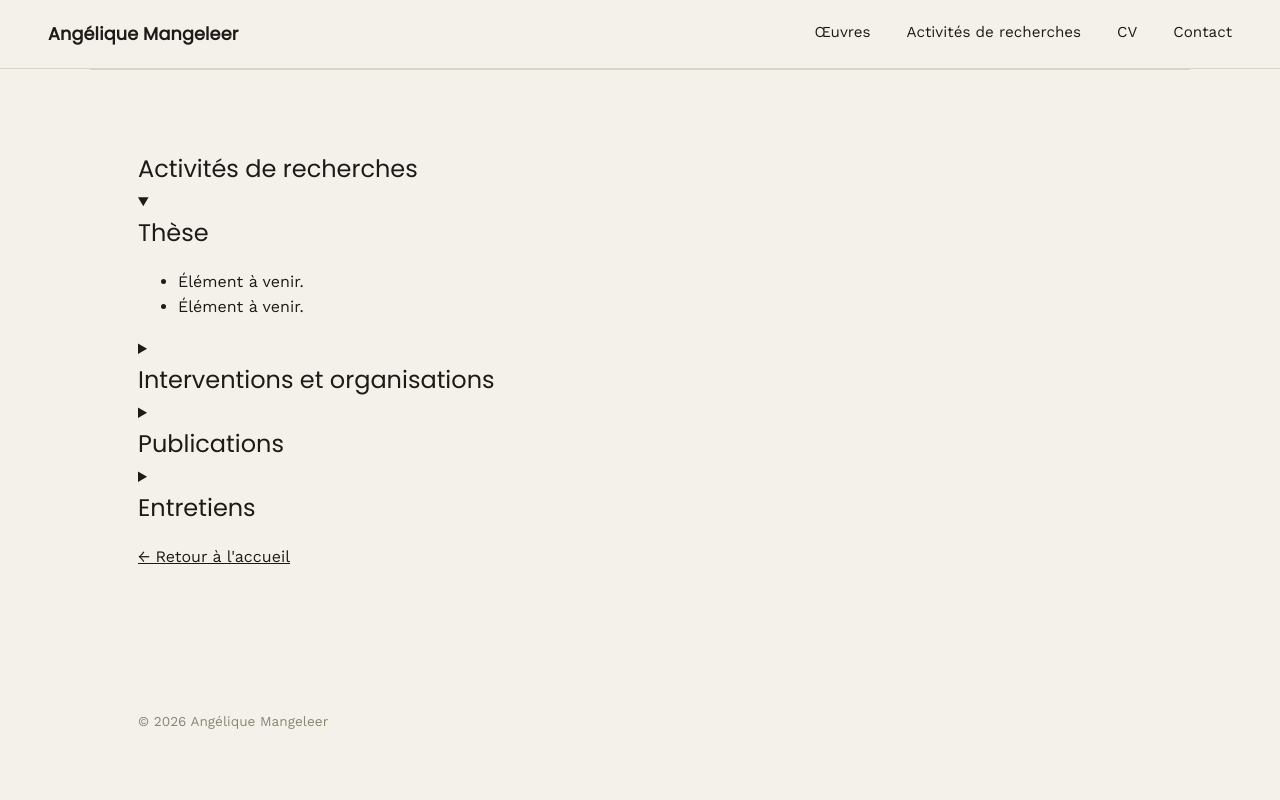
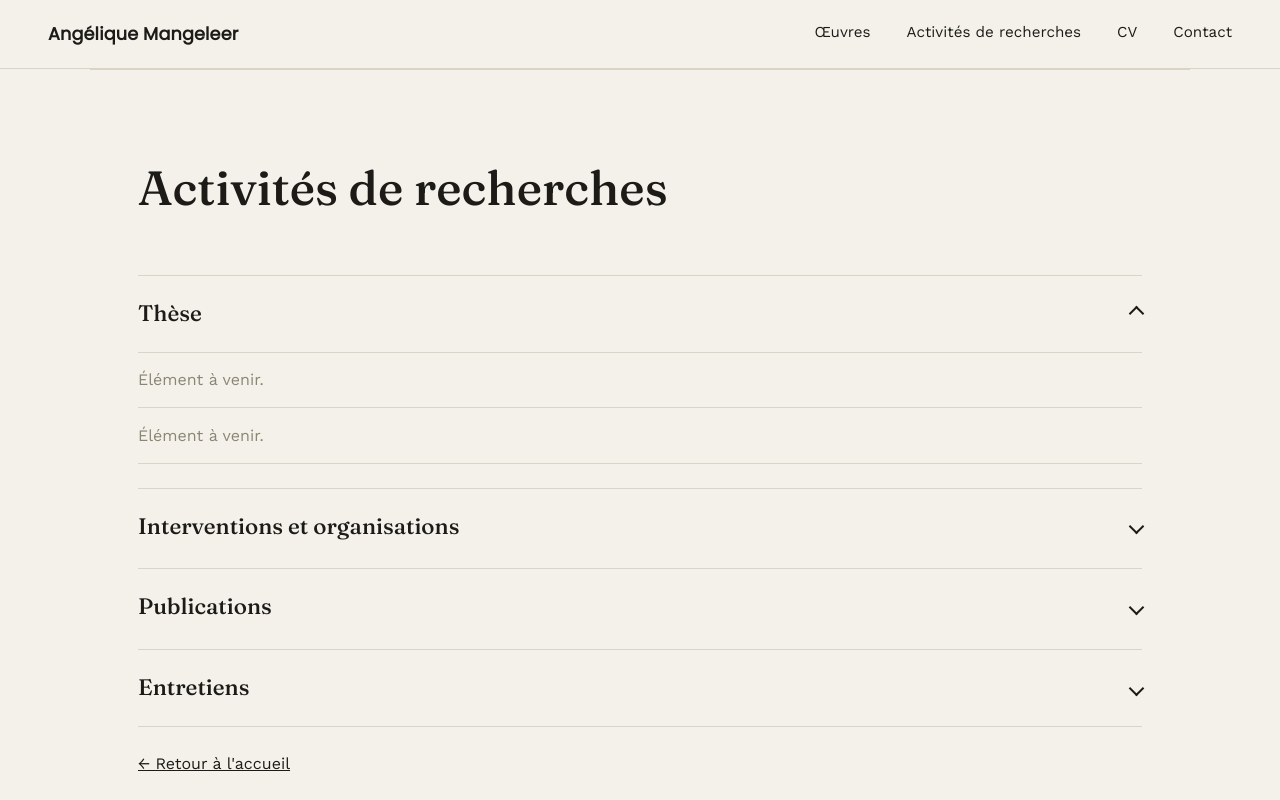
Before and after one commit to KyllianBeguin/angelique_mangeleer-website, a plain HTML site: page recherche.html in a window 1280 px wide. Both pictures are taken after a click on the heading "Thèse". Shown: the top 800 px of the page. Drawn offline with nearby package versions, Linux system fonts and the light colour scheme.

```diff
--- a/recherche.html
+++ b/recherche.html
@@ -20,7 +20,7 @@
       <a href="oeuvres.html">Œuvres</a>
       <a href="recherche.html">Activités de recherches</a>
       <a href="cv.html">CV</a>
-      <a href="index.html#contact">Contact</a>
+      <a href="contact.html">Contact</a>
     </nav>
     <button class="nav-toggle" id="navToggle" aria-expanded="false" aria-controls="site-nav" aria-label="Ouvrir le menu">
       <span></span><span></span><span></span>
--- a/style.css
+++ b/style.css
@@ -8,7 +8,7 @@
   --line: #D9D4C6;
   --muted: #8B8674;
 
-  --font-display: "Poppins", sans-serif;
+  --font-display: "Fraunces", serif;
   --font-body: "Work Sans", sans-serif;
   --font-name: "Poppins", sans-serif; /* used only for the artist's name */
 
@@ -172,12 +172,12 @@ h1, h2, h3 {
   font-size: clamp(2.75rem, 8vw, 5.5rem);
   line-height: 1.02;
   letter-spacing: -0.01em;
-  /*max-width: 14ch;*/
+  max-width: 14ch;
 }
 
 .hero-caption {
   margin-top: 1.75rem;
-  /*max-width: 46ch;*/
+  max-width: 46ch;
   font-size: 1.1rem;
   color: var(--muted);
 }
@@ -464,6 +464,84 @@ h1, h2, h3 {
 }
 
 /* ===================================================
+   Page Activités de recherches
+=================================================== */
+.research-page h1 {
+  font-size: clamp(2rem, 5vw, 3rem);
+  margin-bottom: 3rem;
+  max-width: 20ch;
+}
+
+.research-block {
+  border-top: 1px solid var(--line);
+  padding-top: 1.25rem;
+  margin-bottom: 1.5rem;
+}
+
+.research-block h2 {
+  font-size: 1.4rem;
+  margin-bottom: 1rem;
+}
+
+.research-block:last-of-type {
+  border-bottom: 1px solid var(--line);
+  padding-bottom: 1.25rem;
+}
+
+.research-summary {
+  display: flex;
+  align-items: center;
+  justify-content: space-between;
+  cursor: pointer;
+  list-style: none; /* hides default marker in Firefox */
+}
+
+.research-summary::marker {
+  content: ""; /* hides default marker in modern Chrome/Safari */
+}
+
+.research-summary::-webkit-details-marker {
+  display: none; /* hides default marker in Chrome/Safari */
+}
+
+.research-summary h2 {
+  margin: 0;
+}
+
+.research-summary::after {
+  content: "";
+  flex: 0 0 auto;
+  width: 9px;
+  height: 9px;
+  margin-left: 1.5rem;
+  border-right: 2px solid var(--ink);
+  border-bottom: 2px solid var(--ink);
+  transform: rotate(45deg); /* arrow pointing down, closed state */
+  transition: transform 0.2s ease;
+}
+
+.research-block[open] .research-summary::after {
+  transform: rotate(-135deg); /* arrow pointing up, open state */
+}
+
+.research-items {
+  list-style: none;
+  margin: 0;
+  margin-top: 1.25rem;
+  padding: 0;
+}
+
+.research-items li {
+  padding: 0.9rem 0;
+  border-top: 1px solid var(--line);
+  color: var(--muted);
+}
+
+.research-items li:last-child {
+  border-bottom: 1px solid var(--line);
+}
+
+/* ===================================================
    Footer
 =================================================== */
 .site-footer {
```
Also changed, not shown: contact.html (added, +72 -0 lines), cv.html (+1 -1 lines), index.html (+1 -32 lines), oeuvres.html (+1 -1 lines).
